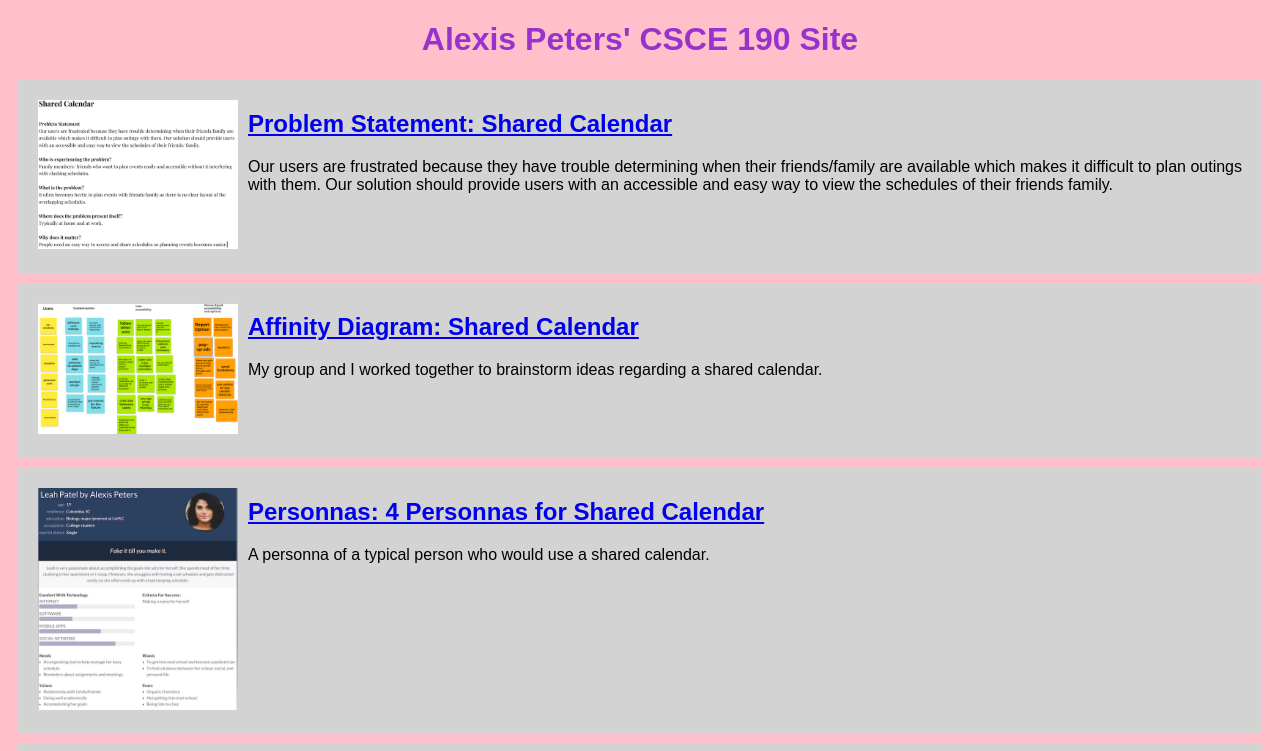
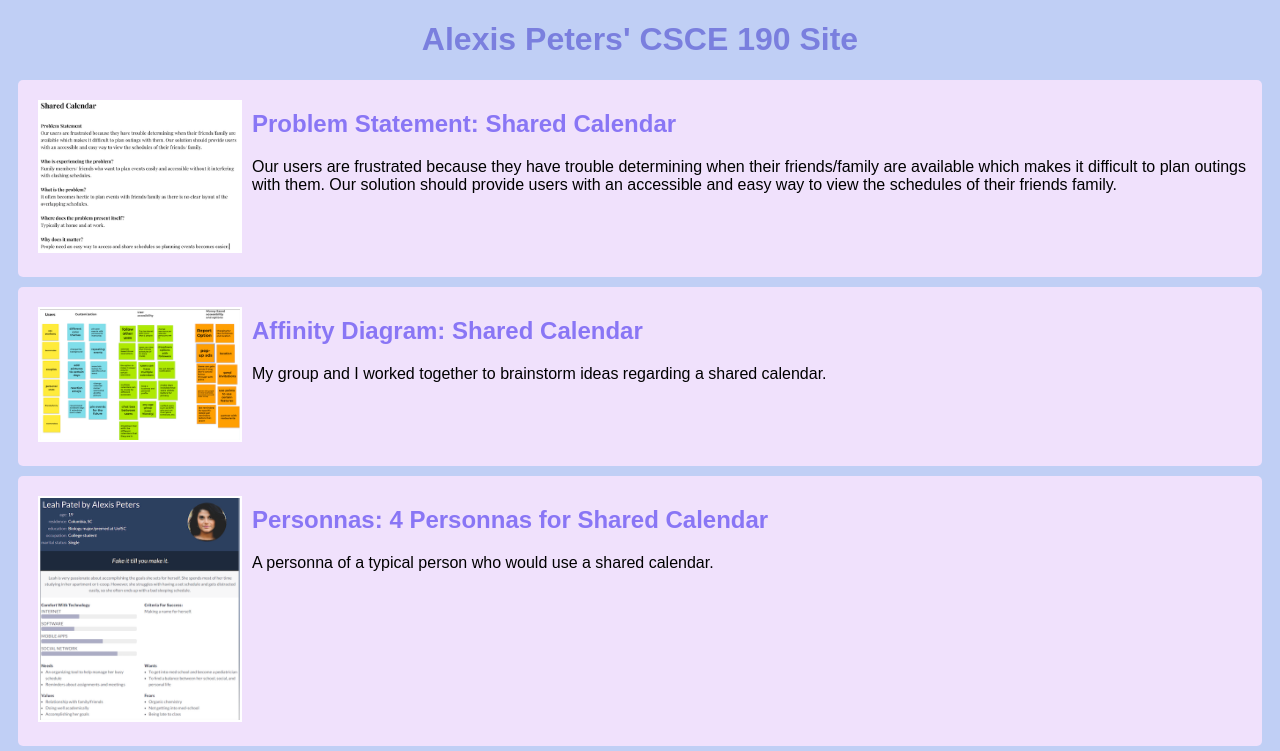
Before and after one commit to alexisligaya/alexisligaya.github.io, a plain HTML site: page index.html in a window 1280 px wide. Shown: the top 751 px of the page. Drawn offline with Linux system fonts and the light colour scheme.

Commit message:
Add files via upload

```diff
--- a/styles.css
+++ b/styles.css
@@ -1,23 +1,39 @@
 body
 {
-background: pink;
+background: #C0CFF5;
 font-family:Arial, Helvetica, sans-serif;
 }
 .assignment{
     display:flex;
     padding:10px;
     margin:10px;
-    background:lightgray;
+    background:#F0E1FC;
+    border-radius:5px;
 }
 
 .assignment img
 {
     width:200px;
-    padding:10px;
+    margin: 10px;
+    border: 2px solid #FFF;
+}
+.assignment img:hover{
+    border:4px solid #F0E1FC;
+}
+h1
+{
+color: #7A7FDE;
+text-align:center;
+}
+h1:hover{
+    color: #FFF;
 }
 
-h1
-{
-color: darkorchid;
-text-align:center;
+a{
+    text-decoration:none;
+    color: #8976F5;
 }
+
+a:hover{
+    color: #FFF;
+}
```
